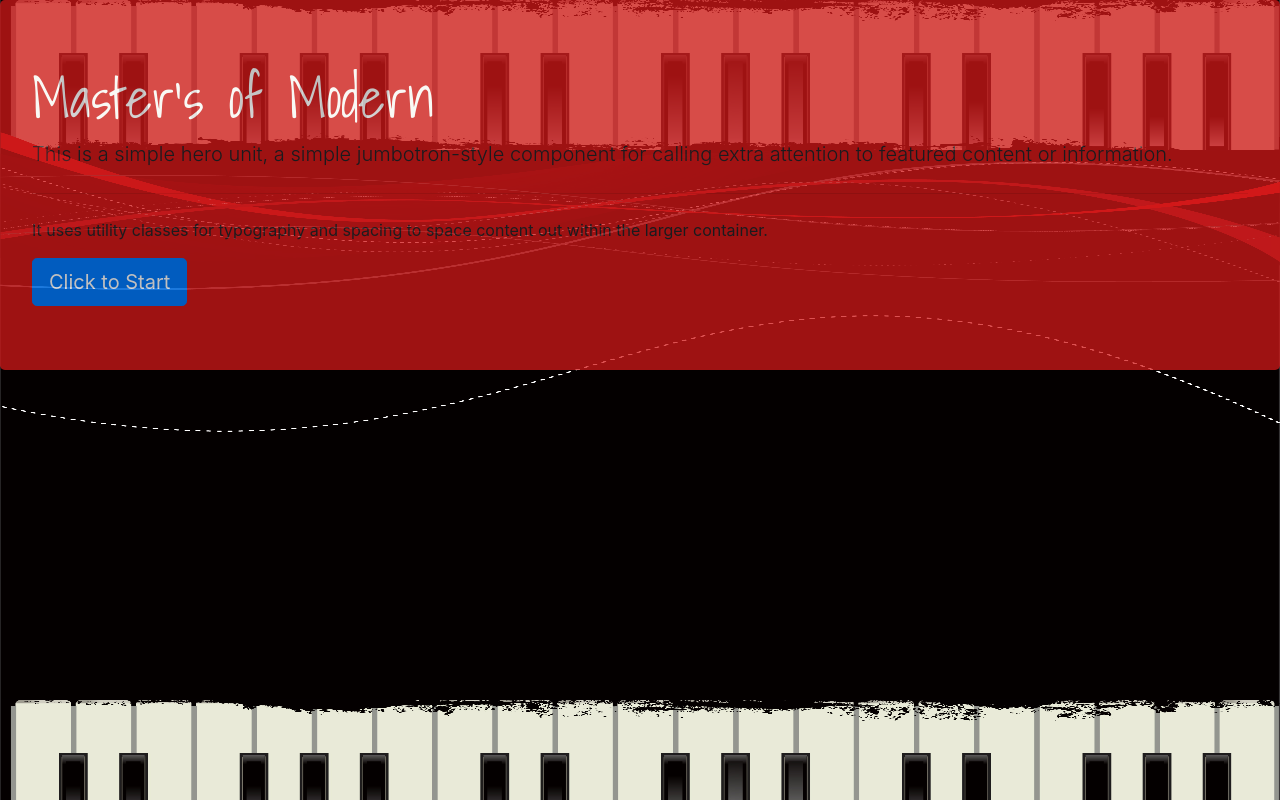
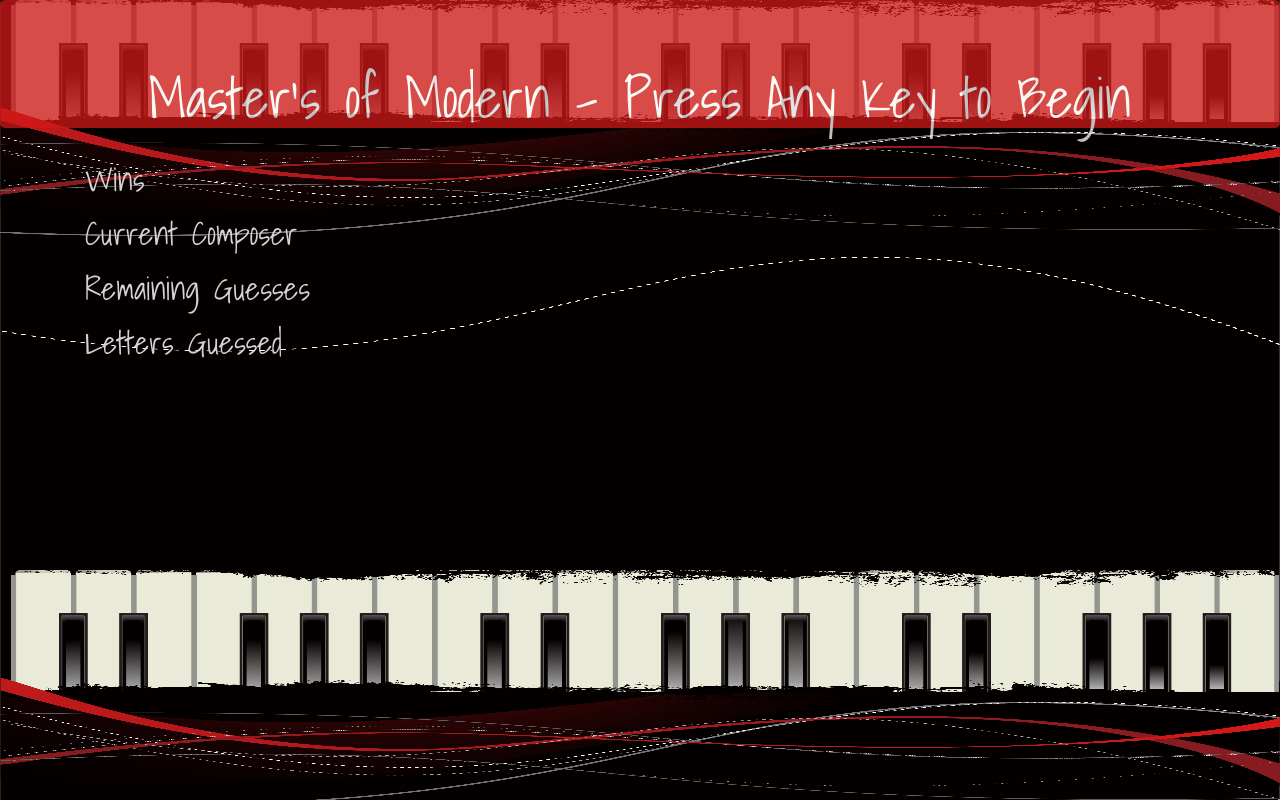
Before and after one commit to acepela5/WordGuessGame, a plain HTML site: page index.html in a window 1280 px wide. Drawn offline with nearby package versions, Linux system fonts and the light colour scheme.

Commit message:
divs added

```diff
--- a/assetts/css/style.css
+++ b/assetts/css/style.css
@@ -5,16 +5,34 @@ h1 {
     font-size: 50px;
 }
 
+h2 {
+  color: lightgrey;
+  font-family: 'Shadows Into Light', cursive;
+
+}
+
 body {
     background-image: url(../images/keys-top.jpg);
     /* Background Photos from  <a href="https://pngtree.com/freebackground/vector-piano-concert-poster_142631.html">pngtree.com</a> */
     width: 100%;
-  height: 700px;
+  height: 570px;
   background-size: 100% 100%;
   /* revised code from W3 Schools */
+}
+
+p {
+  color: white;
+  font-family: 'Shadows Into Light', cursive;
+
 }
 
 .jumbotron {
   background-color: #d21819;
   opacity: 0.75;
+  /* makes the jumbotron transparent */
+  height: 50px;
 }
+
+.display-4 {
+  text-align: center;
+}
--- a/assetts/java/game.js
+++ b/assetts/java/game.js
@@ -1,8 +1,16 @@
-    var wordList = ["Shostakovitch", "Tchaikovsky", "Rachmoninoff", "Prokofiev", "Rimsky-Korsakov", "Mussorgsky"];
+    var wordList = [ "SHOSTAKOVITCH", "TCHAIKOVSKY", "RACHMONINOFF", "PROKOFIEV", "RIMSKYKORSAKOV", "MUSSORGSKY"];
 
+    // code referenced from Rock, Paper, Scissors solved video
+    // records keys pressed and  makes them uppercase
     document.onkeyup = function() {
-        var userguess = string.fromCharCode (event.keyCode).toLowerCase();
-    console.log()
+        var userguess = String.fromCharCode(event.keyCode).toUpperCase();
+    console.log(userguess);
     }
+//math.random chooses a random number between 0 and 1, is multiplied by the number of words in the array, and is rounded to the lowest whole number with Math.Floor
+    var computerRandIndex = Math.floor(Math.random()*wordList.length);
+// computer number chose is aligned with word list
+    var computerPickWord = wordList[computerRandIndex];
 
-    // var computerChoice = options[Math.floor(Math.random()*wordList.length)];
+    console.log(computerPickWord);
+
+var numberofGuessCount = 9;
--- a/index.html
+++ b/index.html
@@ -14,13 +14,52 @@
     <title>Word Guess</title>
 </head>
 <body>
+    <!-- code modified from GetBootstrap.com -->
     <div class="jumbotron">
-            <h1 class="display-4">Master's of Modern</h1>
-            <p class="lead">This is a simple hero unit, a simple jumbotron-style component for calling extra attention to featured content or information.</p>
-            <hr class="my-4">
-            <p>It uses utility classes for typography and spacing to space content out within the larger container.</p>
-            <a class="btn btn-primary btn-lg" href="#" role="button">Click to Start</a>
-          </div>
+            <h1 class="display-4">Master's of Modern  -  Press Any Key to Begin</h1>
+    </div>
+
+    <div class="container">
+        <div class="row">
+            <div class="col-md-2"><h2>Wins</h2></div>
+            <div class="col-md-10"></div>
+        </div>
+
+        <div class="row">
+            <div class="col-md-2"><h3></h3></div>
+            <div class="col-md-10"></div>
+        </div>
+
+        <div class="row">
+            <div class="col-md-5"><h2>Current Composer</h2></div>
+            <div class="col-md-7"></div>
+        </div>
+
+        <div class="row">
+            <div class="col-md-5"><h3></h3></div>
+            <div class="col-md-7"></div>
+        </div>
+
+        <div class="row">
+            <div class="col-md-5"><h2>Remaining Guesses</h2></div>
+            <div class="col-md-7"></div>
+        </div>
+
+        <div class="row">
+            <div class="col-md-5"><h3></h3></div>
+            <div class="col-md-7"></div>
+        </div>
+
+        <div class="row">
+            <div class="col-md-5"><h2>Letters Guessed</h2></div>
+            <div class="col-md-7"></div>
+        </div>
+
+        <div class="row">
+            <div class="col-md-5"><h3></h3></div>
+            <div class="col-md-7"></div>
+        </div>
+    </div>
 
 
     <script src="assetts/java/game.js"></script>
```
